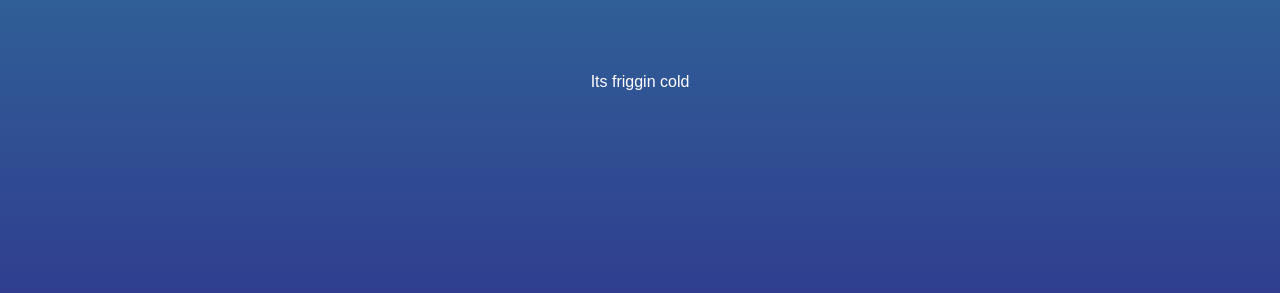
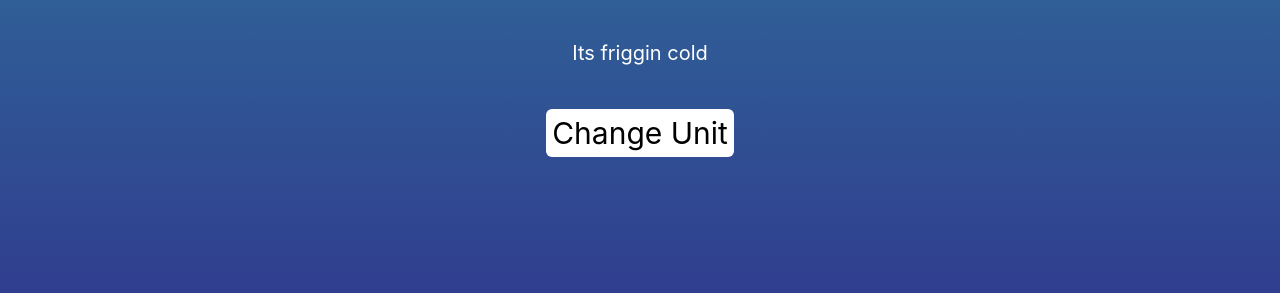
Before and after one commit to felipemicheletto/WeatherApp, a plain HTML site: page index.html in a window 1280 px wide. Shown: the part 507-800 px from the top of the page. Drawn offline with Linux system fonts and the light colour scheme.

Commit message:
Created a button

```diff
--- a/app.js
+++ b/app.js
@@ -4,7 +4,7 @@ window.addEventListener('load',()=>{
     let temperatureDescription = document.querySelector('.temperature-description');
     let temperatureDegree = document.querySelector('.temperature-degree');
     let locationTimezone = document.querySelector('.location-timezone');
-    let temperatureSection = document.querySelector('.temperature');
+    let changeTemperature = document.querySelector('.button-temperature');
     const temperatureSpan = document.querySelector('.temperature span');
 
     if(navigator.geolocation){
@@ -31,7 +31,7 @@ window.addEventListener('load',()=>{
                 setIcons(icon, document.querySelector(".icon"));
 
                 // Change temperature to Celsius/Farenheit;
-                temperatureSection.addEventListener('click', () => {
+                changeTemperature.addEventListener('click', () => {
                     if (temperatureSpan.textContent === "F"){
                         temperatureSpan.textContent = "C";
                         temperatureDegree.textContent = Math.floor(celsius);
--- a/index.html
+++ b/index.html
@@ -21,5 +21,6 @@
         </div>
         <script src="skycons.js"></script>
         <script src="app.js"></script>
+        <button class="button-temperature">Change Unit</button>
     </body>
 </html>
--- a/style.css
+++ b/style.css
@@ -25,10 +25,13 @@ body {
 .temperature {
     flex-direction: column;
 }
+.temperature-description {
+    font-size: 20px;
+    font-family: -apple-system, BlinkMacSystemFont, 'Segoe UI', Roboto, Oxygen, Ubuntu, Cantarell, 'Open Sans', 'Helvetica Neue', sans-serif;
+}
 .degree-section {
     display: flex;
     align-items: center;
-    cursor: pointer;
 }
 .degree-section span {
     margin: 10px;
@@ -37,3 +40,16 @@ body {
 .degree-section h2 {
     font-size: 40px;
 }
+.button-temperature {
+    font-size: 30px;
+    font-family: -apple-system, BlinkMacSystemFont, 'Segoe UI', Roboto, Oxygen, Ubuntu, Cantarell, 'Open Sans', 'Helvetica Neue', sans-serif;
+    text-align: center;
+    color: black;
+    background: white;
+    padding: 6px;
+    cursor: pointer;
+    border-radius: 6px;
+    border: none;
+    display: inline-block;
+    margin: 4px 2px;
+}
```
